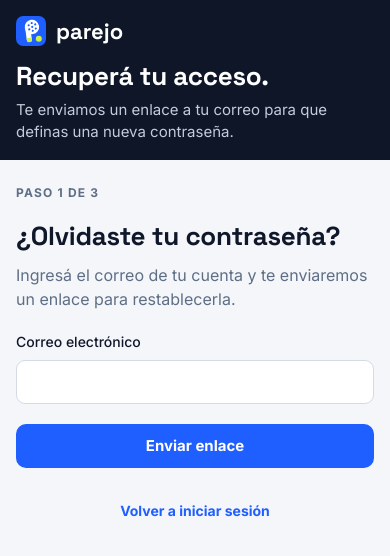
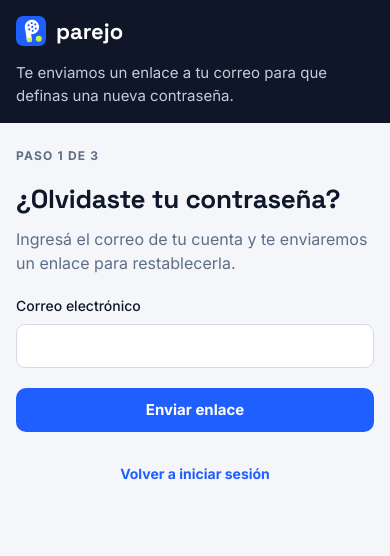
Before and after one commit to IgnacioRomero17/parejo, a React (Vite) app in the folder frontend/: page /recuperar in a window 390 px wide. Shown: the top 556 px of the page. Built offline with nearby package versions, Linux system fonts and the light colour scheme; no server answers.

Commit message:
Adapta a celulares: oculta el título del panel en las pantallas de acceso
Co-Authored-By: Claude Opus 5.5 <noreply@anthropic.com>

```diff
--- a/frontend/src/componentes/PanelAcceso.module.css
+++ b/frontend/src/componentes/PanelAcceso.module.css
@@ -78,7 +78,7 @@
   max-width: 460px;
 }
 
-/* Panel compacto arriba y formulario debajo; sin la cancha, el formulario entra en la primera vista. */
+/* Panel compacto arriba (logo y texto) y formulario debajo, que así entra en la primera vista. */
 @media (max-width: 640px) {
   .contenedor {
     grid-template-columns: minmax(0, 1fr);
@@ -98,8 +98,9 @@
     display: none;
   }
 
+  /* Es un <p>: el h1 de la pantalla es el del formulario, así que la jerarquía no cambia. */
   .titulo {
-    font-size: 26px;
+    display: none;
   }
 
   .texto {
```
